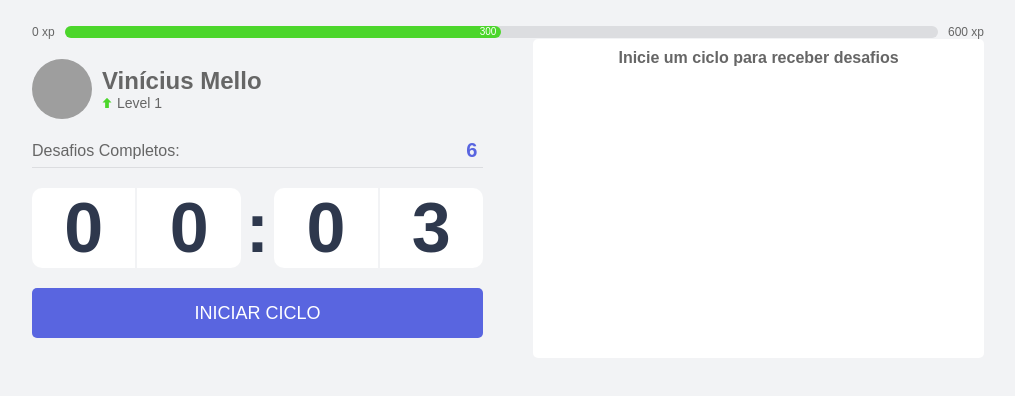
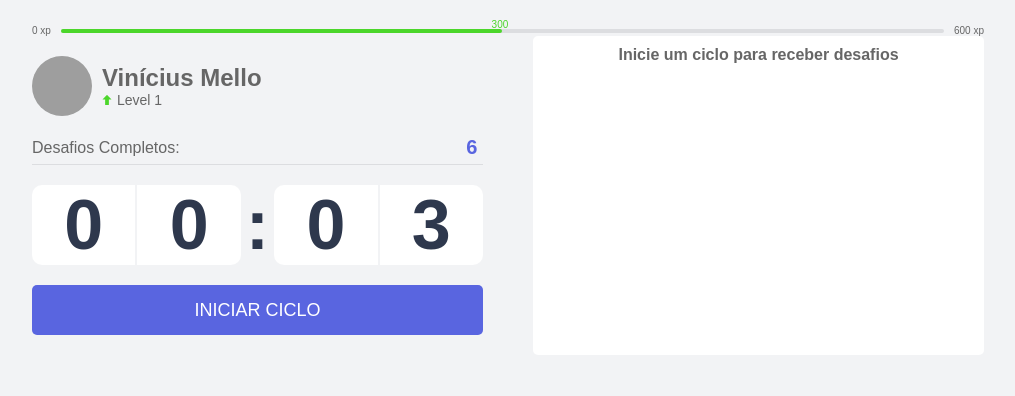
Before and after one commit to viniciusbmello/TypeScript-Next-NLW4, a Next.js app: page / in a window 1280 px wide. Shown: the top 396 px of the page, without its empty margins (132-1147 px from the left). Built offline with nearby package versions, Linux system fonts and the light colour scheme; grey boxes are pictures that could not be loaded.

Commit message:
CurrentExp on Top

```diff
--- a/src/components/experienceBar/index.tsx
+++ b/src/components/experienceBar/index.tsx
@@ -8,10 +8,10 @@ const ExperienceBar: React.FC = () => {
     <Layout>
       <span>0 xp</span>
       <div>
-        <div style={{ width: `${(currentExp / 600) * 100}%` }} />
         <span style={{ left: `${(currentExp / 600) * 100}%` }}>
           {currentExp}
         </span>
+        <div style={{ width: `${(currentExp / 600) * 100}%` }} />
       </div>
       <span>600 xp</span>
     </Layout>
--- a/src/components/experienceBar/style.ts
+++ b/src/components/experienceBar/style.ts
@@ -6,35 +6,34 @@ const Layout = styled.div`
     align-items: center;
   }
 
-  & > span {
-    font-size: 1.2rem;
+  & span {
+    font-size: 1rem;
   }
 
   & > div {
     position: relative;
     flex: 1;
-    height: 1.2rem;
-    border-radius: 0.6rem;
+    height: 0.4rem;
+    border-radius: 0.2rem;
     background: ${props => props.theme.colors.grayLine};
 
     margin: 0 1rem;
   }
 
   & > div > div {
-    height: 1.2rem;
-    border-radius: 0.6rem;
+    height: 0.4rem;
+    border-radius: 0.2rem;
     background: ${props => props.theme.colors.green};
 
     transition: all 0.1s linear;
   }
 
   & > div > span {
-    top: 0;
-    font-size: 1rem;
+    top: -1rem;
     position: absolute;
     padding-right: 0.5rem;
-    transform: translateX(-100%);
-    color: ${props => props.theme.colors.white};
+    transform: translateX(-50%);
+    color: ${props => props.theme.colors.green};
 
     transition: all 0.1s linear;
   }
```
